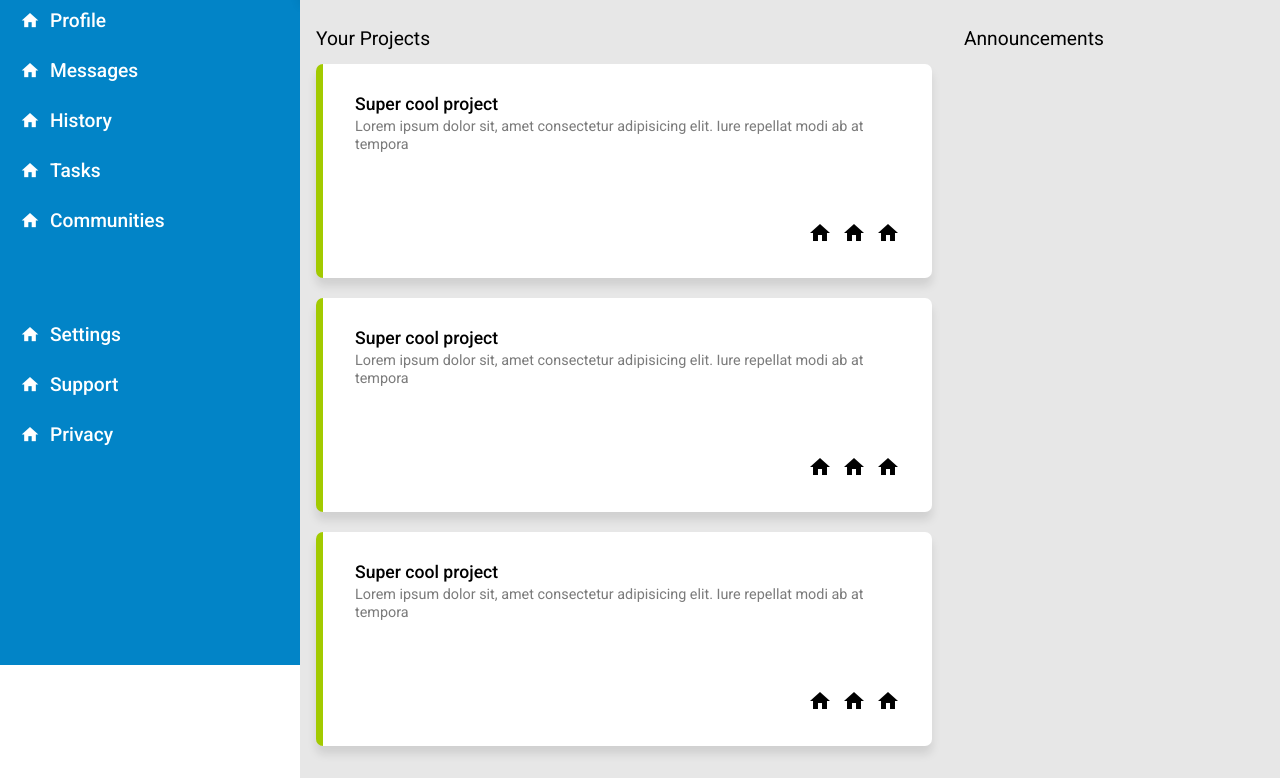
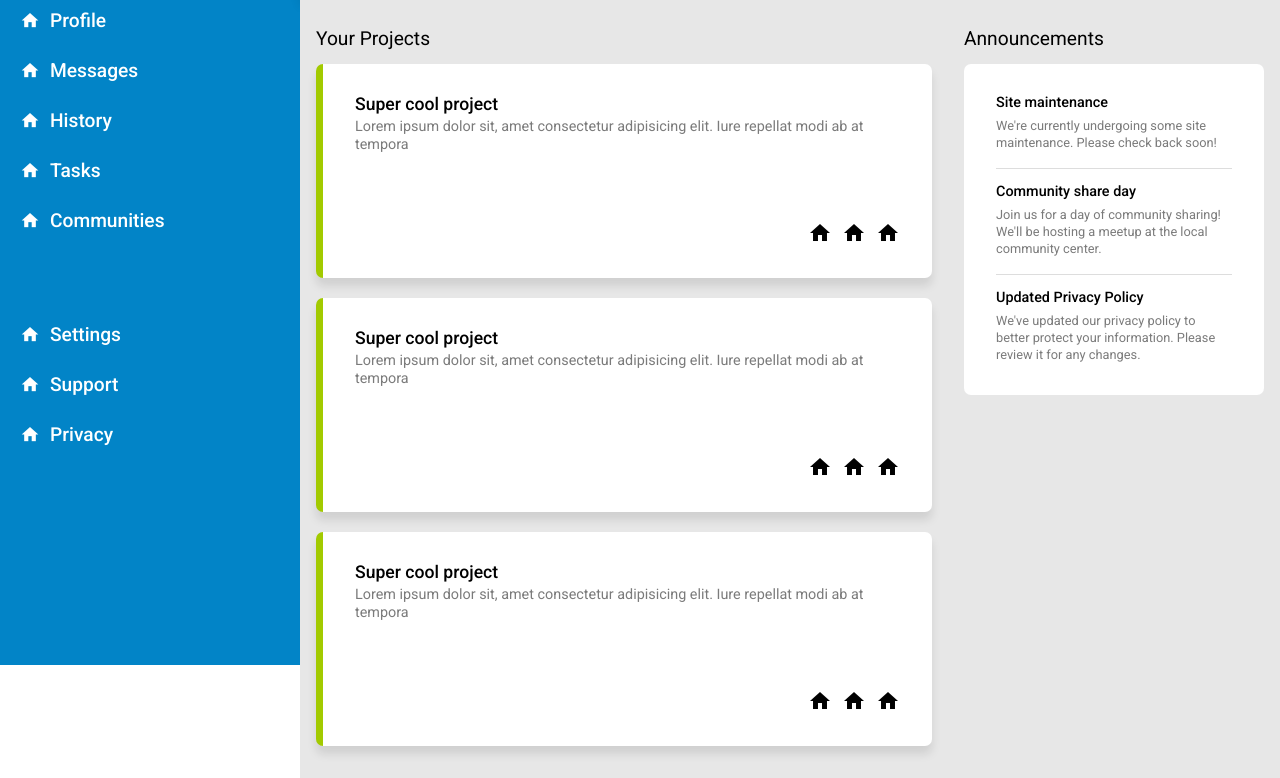
Before and after one commit to farkmu45/TOP-admin-dashboard, a plain HTML site: page index.html in a window 1280 px wide. Shown: the part 135-913 px from the top of the page. Drawn offline with Linux system fonts and the light colour scheme.

Commit message:
Add announcements section

```diff
--- a/index.html
+++ b/index.html
@@ -60,7 +60,7 @@
                     <div class="card">
                         <h4>Super cool project</h4>
                         <p>Lorem ipsum dolor sit, amet consectetur adipisicing elit. Iure repellat modi ab at tempora
-                            </p>
+                        </p>
                         <div>
                             <span class="mdi mdi-home"></span>
                             <span class="mdi mdi-home"></span>
@@ -70,7 +70,7 @@
                     <div class="card">
                         <h4>Super cool project</h4>
                         <p>Lorem ipsum dolor sit, amet consectetur adipisicing elit. Iure repellat modi ab at tempora
-                            </p>
+                        </p>
                         <div>
                             <span class="mdi mdi-home"></span>
                             <span class="mdi mdi-home"></span>
@@ -80,7 +80,7 @@
                     <div class="card">
                         <h4>Super cool project</h4>
                         <p>Lorem ipsum dolor sit, amet consectetur adipisicing elit. Iure repellat modi ab at tempora
-                            </p>
+                        </p>
                         <div>
                             <span class="mdi mdi-home"></span>
                             <span class="mdi mdi-home"></span>
@@ -89,8 +89,24 @@
                     </div>
                 </div>
             </div>
-            <div class="announcements">
+            <div>
                 <h2>Announcements</h2>
+                <div class="announcements">
+                    <div>
+                        <h5>Site maintenance</h5>
+                        <p>We're currently undergoing some site maintenance. Please check back soon!</p>
+                    </div>
+                    <div>
+                        <h5>Community share day</h5>
+                        <p>Join us for a day of community sharing! We'll be hosting a meetup at the local community
+                            center.</p>
+                    </div>
+                    <div>
+                        <h5>Updated Privacy Policy</h5>
+                        <p>We've updated our privacy policy to better protect your information. Please review it for any
+                            changes.</p>
+                    </div>
+                </div>
             </div>
         </main>
     </body>
--- a/style.css
+++ b/style.css
@@ -323,9 +323,38 @@ html {
   margin-top: 5px;
   line-height: 1.1rem;
   color: rgb(123, 123, 123);
-  font-size: .9rem;
+  font-size: 0.9rem;
 }
 
 .card div span {
   font-size: 1.5rem;
 }
+
+/* Announcements */
+
+.announcements {
+  display: grid;
+  padding: 1rem 2rem;
+  background-color: white;
+  border-radius: 7px;
+}
+
+.announcements div {
+  padding: 1rem 0;
+}
+
+.announcements div h5 {
+  font-size: .9rem;
+  font-weight: 500;
+  margin-bottom: 0.5rem;
+}
+
+.announcements div p {
+  font-size: .8rem;
+  line-height: 1.05rem;
+  color: rgb(123, 123, 123);
+}
+
+.announcements div:not(:last-child) {
+  border-bottom: 1px solid rgb(221, 221, 221);
+}
```
